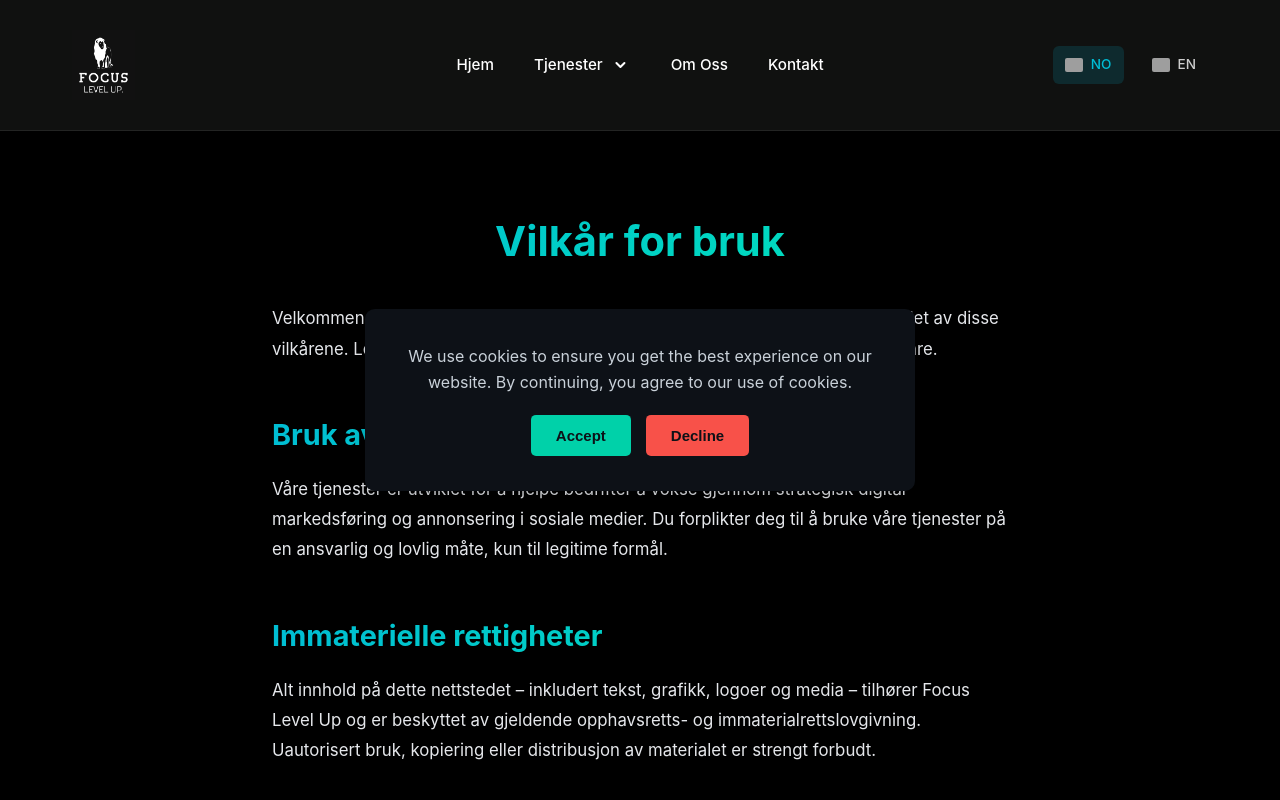
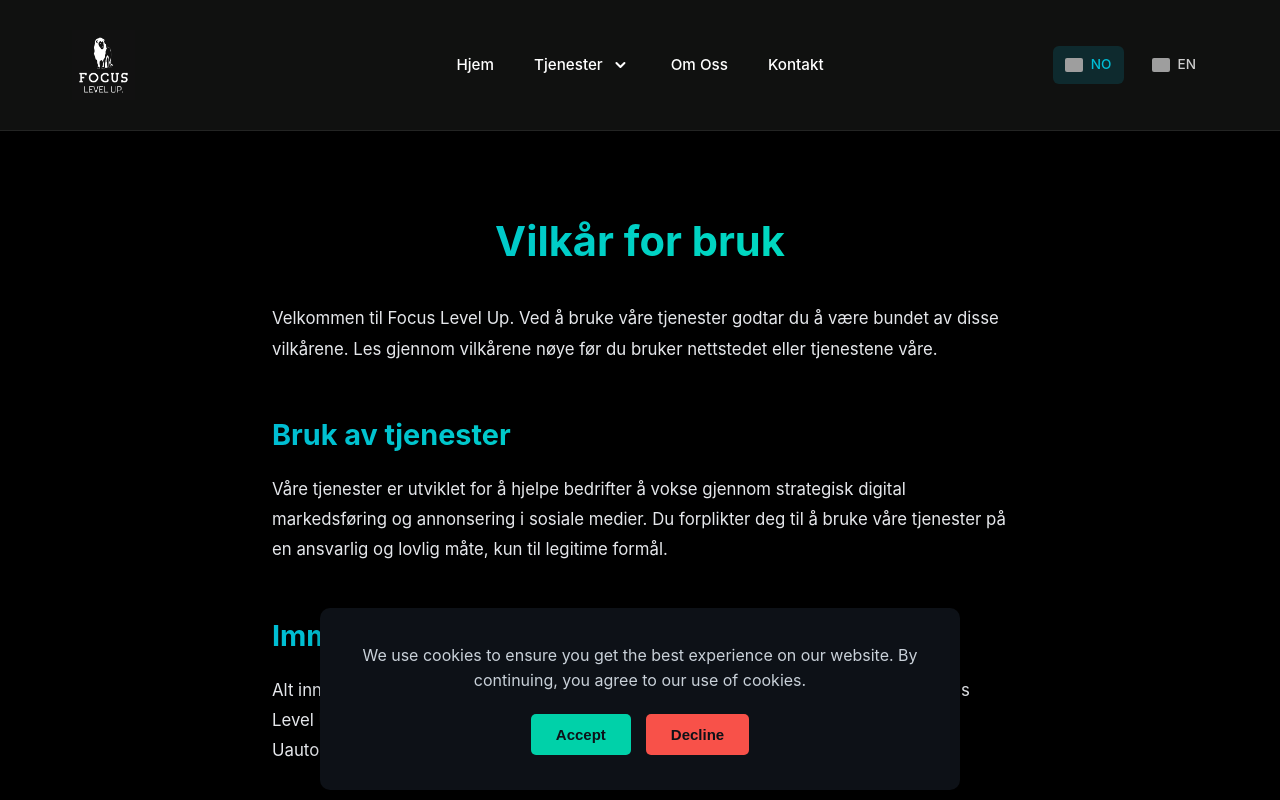
Before and after one commit to sigurdmaeland/focus-level-up, a React (Vite) app: page /terms in a window 1280 px wide. Shown: the top 800 px of the page. Built offline with nearby package versions, Linux system fonts and the light colour scheme; grey boxes are pictures that could not be loaded.

Commit message:
hdhdhdhdh

```diff
--- a/src/components/CookieConsent.jsx
+++ b/src/components/CookieConsent.jsx
@@ -36,16 +36,16 @@ const CookieConsent = () => {
       {isVisible && (
         <div style={{
           position: 'fixed',
-          top: '50%',
+          bottom: '10px',
           left: '50%',
-          transform: 'translate(-50%, -50%)',
+          transform: 'translateX(-50%)',
           background: '#0D1117',
           color: '#C9D1D9',
           padding: '35px',
           boxShadow: '0 8px 16px rgba(0, 0, 0, 0.2)',
           borderRadius: '10px',
           zIndex: 1000,
-          maxWidth: '550px',
+          maxWidth: '650px',
           textAlign: 'center',
         }}>
           <p style={{ margin: '0 0 20px', fontSize: '16px', lineHeight: '1.6' }}>
```
